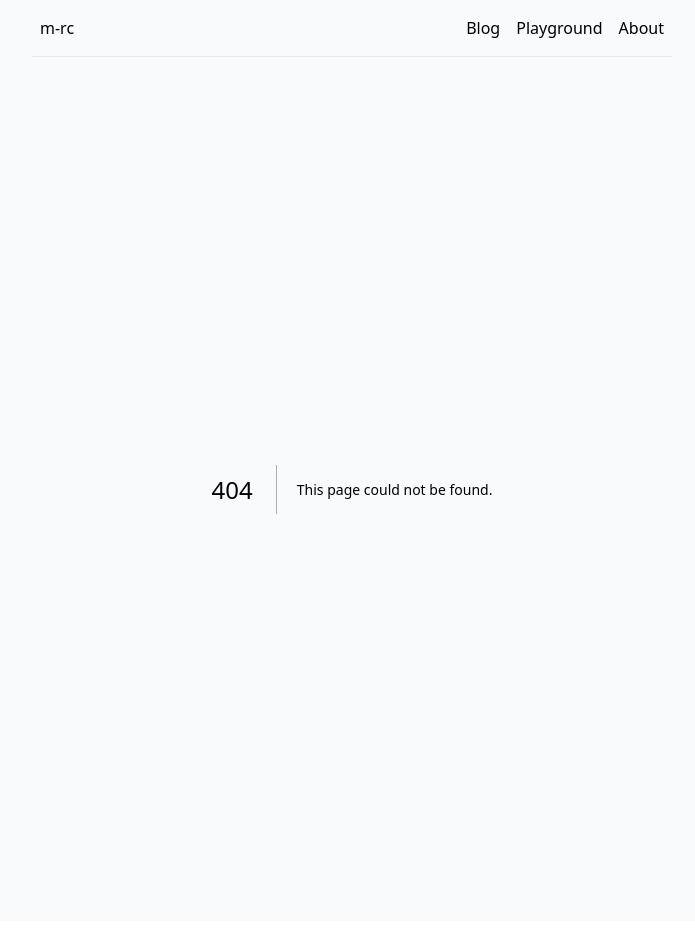
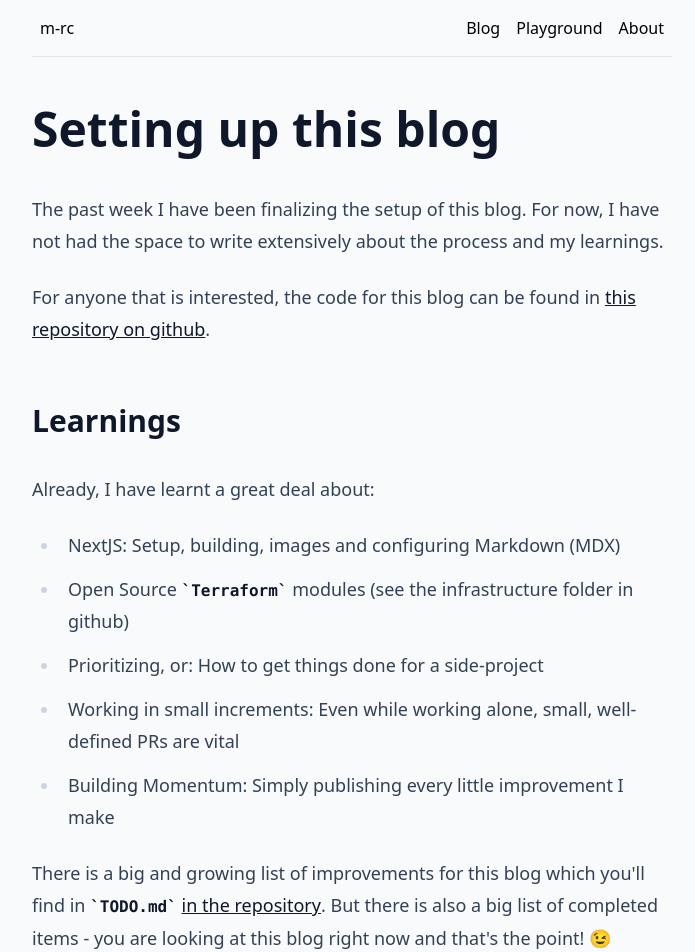
Before and after one commit to m-goos/m-rc, a Next.js app: page /blog/about-setting-up-this-blog in a window 1280 px wide. Before the commit this address had no page. Shown: the top 952 px of the page, without its empty margins (288-983 px from the left). Before the commit the page ends 921 px from the top, so only its background shows below. Built offline with nearby package versions, Linux system fonts and the light colour scheme.

Commit message:
feat(blog): add post about setting up blog

```diff
--- /dev/null
+++ b/app/blog/(posts)/about-setting-up-this-blog/page.mdx
@@ -0,0 +1,25 @@
+---
+title: Setting up this blog
+date: 2024-02-16
+description: Short note about what I have learnt so far from setting up this blog.
+---
+
+# Setting up this blog
+
+The past week I have been finalizing the setup of this blog. For now, I have not had the space to write extensively about the process and my learnings.
+
+For anyone that is interested, the code for this blog can be found in [this repository on github](https://github.com/m-goos/m-rc).
+
+## Learnings
+
+Already, I have learnt a great deal about:
+
+- NextJS: Setup, building, images and configuring Markdown (MDX)
+- Open Source `Terraform` modules (see the infrastructure folder in github)
+- Prioritizing, or: How to get things done for a side-project
+- Working in small increments: Even while working alone, small, well-defined PRs are vital
+- Building Momentum: Simply publishing every little improvement I make
+
+There is a big and growing list of improvements for this blog which you'll find in `TODO.md` [in the repository](https://github.com/m-goos/m-rc/blob/main/TODO.md). But there is also a big list of completed items - you are looking at this blog right now and that's the point! 😉
+
+Thanks for reading - I'll keep you posted here!
```
